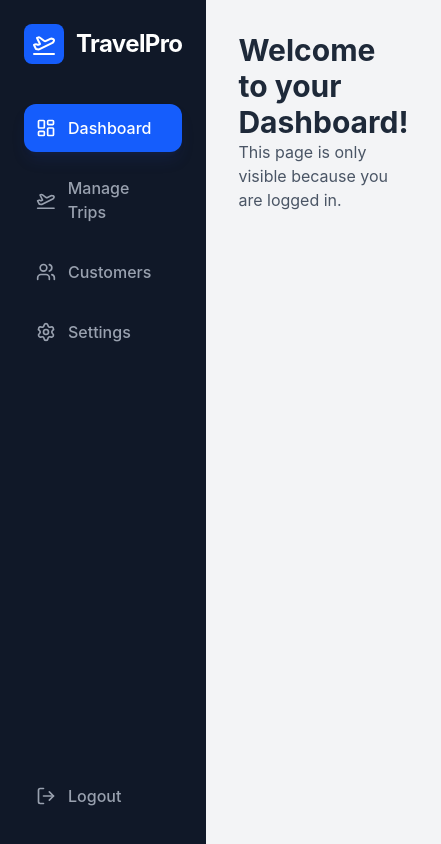
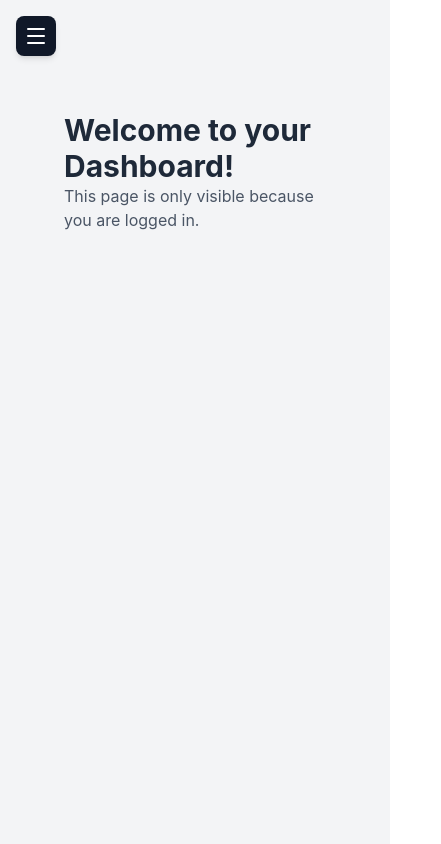
Before and after one commit to OmikAgrawal/travel-agency-dashboard, a React (Vite) app in the folder client/: page /dashboard in a window 390 px wide. Shown: the whole page, 441 px wide, since content can reach past the window. Built offline with nearby package versions, Linux system fonts and the light colour scheme; sample sign-in values are in the browser's storage.

Commit message:
Collapsible Sidebar for mobile view

```diff
--- a/client/src/App.jsx
+++ b/client/src/App.jsx
@@ -3,10 +3,13 @@ import { useContext } from 'react';
 import { AuthContext } from './context/AuthContext';
 import Login from './pages/Login';
 import Sidebar from './components/Sidebar';
+import { useState } from 'react'; // 1. Add useState
+import { Menu, X } from 'lucide-react'; // 2. Add Menu and X icons
 
 // A helper component to protect our private pages
 const PrivateRoute = ({ children }) => {
     const { isAuthenticated, loading } = useContext(AuthContext);
+
 
     // If we are still checking the token, show a blank screen or a spinner
     if (loading) return <div className="h-screen flex items-center justify-center">Loading...</div>;
@@ -15,15 +18,38 @@ const PrivateRoute = ({ children }) => {
 };
 
 function App() {
-    const { isAuthenticated } = useContext(AuthContext);
+    const { isAuthenticated, loading } = useContext(AuthContext);
+    const [isSidebarOpen, setIsSidebarOpen] = useState(false); // 3. The "Switch"
+
+    const toggleSidebar = () => setIsSidebarOpen(!isSidebarOpen);
+    const closeSidebar = () => setIsSidebarOpen(false);
+
+    if (loading) return <div className="h-screen flex items-center justify-center">Loading...</div>;
 
     return (
         <Router>
-            <div className="flex">
-                {/* Only show the Sidebar if the user is logged in */}
-                {isAuthenticated && <Sidebar />}
+            <div className="flex min-h-screen bg-gray-100 w-full">
 
-                <div className="flex-1 bg-gray-100 min-h-screen">
+                {/* The Sidebar (Always takes its 64px width on Large screens) */}
+                {isAuthenticated && (
+                    <Sidebar isOpen={isSidebarOpen} closeSidebar={closeSidebar} />
+                )}
+
+                {/* The Main Content Area */}
+                <div className="flex-1 w-full relative">
+
+                    {/* Hamburger Button: Moved slightly for better spacing */}
+                    {isAuthenticated && (
+                        <button
+                            onClick={toggleSidebar}
+                            className="lg:hidden fixed top-4 left-4 z-50 p-2 bg-gray-900 text-white rounded-lg shadow-md"
+                        >
+                            {isSidebarOpen ? <X size={24} /> : <Menu size={24} />}
+                        </button>
+                    )}
+
+                    {/* Page Content: Added pt-20 (padding-top) for mobile to clear the button */}
+                    <main className={`p-8 ${isAuthenticated ? 'pt-20 lg:pt-8' : ''}`}>
                         <Routes>
                             <Route path="/login" element={!isAuthenticated ? <Login /> : <Navigate to="/dashboard" />} />
 
@@ -40,6 +66,7 @@ function App() {
                             {/* Default redirect */}
                             <Route path="*" element={<Navigate to={isAuthenticated ? "/dashboard" : "/login"} />} />
                         </Routes>
+                    </main>
                 </div>
             </div>
         </Router>
--- a/client/src/components/Sidebar.jsx
+++ b/client/src/components/Sidebar.jsx
@@ -2,36 +2,48 @@ import { LayoutDashboard, PlaneTakeoff, Users, Settings, LogOut } from 'lucide-r
 import { useContext } from 'react';
 import { AuthContext } from '../context/AuthContext';
 
-const Sidebar = () => {
+const Sidebar = ({ isOpen, closeSidebar }) => {
     const { logout } = useContext(AuthContext);
 
-    // CRITICAL: menuItems must be INSIDE the component function
     const menuItems = [
-        { icon: LayoutDashboard, label: 'Dashboard', active: true },
-        { icon: PlaneTakeoff, label: 'Manage Trips', active: false },
+        { icon: LayoutDashboard, label: 'Dashboard', path: '/dashboard' },
+        { icon: PlaneTakeoff, label: 'Manage Trips', path: '/trips' },
         { icon: Users, label: 'Customers', active: false },
         { icon: Settings, label: 'Settings', active: false },
     ];
 
     return (
-        <div className="w-64 h-screen bg-gray-900 text-white flex flex-col p-6 sticky top-0">
+        <>
+            {/* 1. Dark Overlay (Closes sidebar when you click outside it) */}
+            {isOpen && (
+                <div
+                    className="fixed inset-0 bg-black/50 z-40 lg:hidden"
+                    onClick={closeSidebar}
+                ></div>
+            )}
+
+            {/* 2. The Sliding Sidebar */}
+            <div className={`
+        fixed lg:static inset-y-0 left-0 z-40 w-64 bg-gray-900 text-white flex flex-col p-6
+        transition-transform duration-300 ease-in-out transform
+        ${isOpen ? 'translate-x-0' : '-translate-x-full lg:translate-x-0'}
+      `}>
                 <div className="flex items-center gap-3 mb-10">
-                <div className="bg-blue-600 p-2 rounded-lg">
-                    <PlaneTakeoff size={24} className="text-white" />
-                </div>
-                <h2 className="text-2xl font-bold tracking-tight">TravelPro</h2>
+                    <PlaneTakeoff size={24} className="text-blue-500" />
+                    <h2 className="text-2xl font-bold">TravelPro</h2>
                 </div>
 
                 <nav className="flex-1">
                     {menuItems.map((item, index) => {
-                    // We call the icon as a Component here: <item.icon />
                         const Icon = item.icon;
                         return (
                             <div
                                 key={index}
-                            className={`flex items-center gap-3 p-3 rounded-xl cursor-pointer mb-3 transition-all duration-200 ${
-                                item.active ? 'bg-blue-600 shadow-lg shadow-blue-900/20' : 'hover:bg-gray-800 text-gray-400 hover:text-white'
-                            }`}
+                                onClick={() => {
+                                    // Navigate logic here (we will add React Router Link later)
+                                    closeSidebar(); // 3. Closes sidebar after clicking
+                                }}
+                                className="flex items-center gap-3 p-3 rounded-xl cursor-pointer mb-3 hover:bg-gray-800 text-gray-400 hover:text-white transition-all"
                             >
                                 <Icon size={20} />
                                 <span className="font-medium">{item.label}</span>
@@ -48,6 +60,7 @@ const Sidebar = () => {
                     <span className="font-medium">Logout</span>
                 </button>
             </div>
+        </>
     );
 };
 
```
Lines whose indentation alone changed are shown as unchanged.
